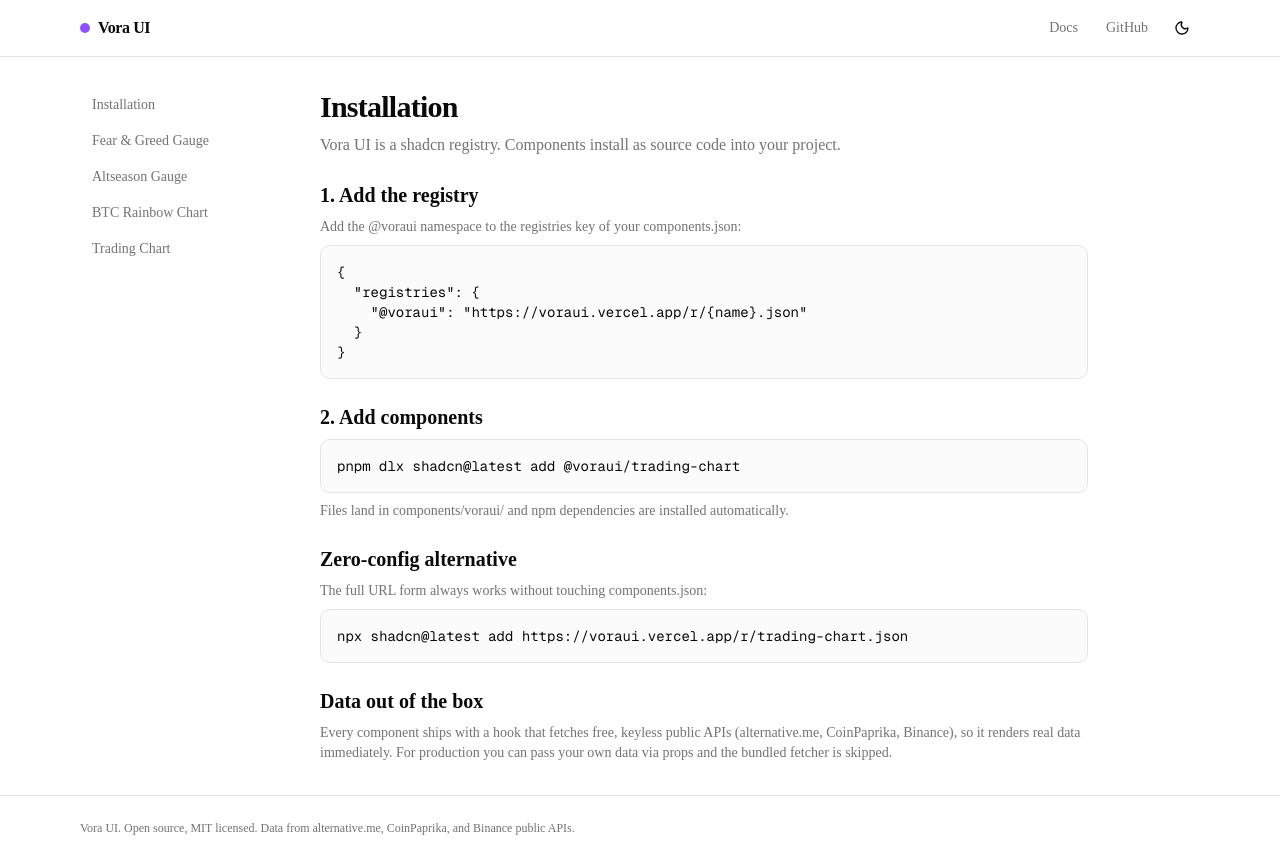
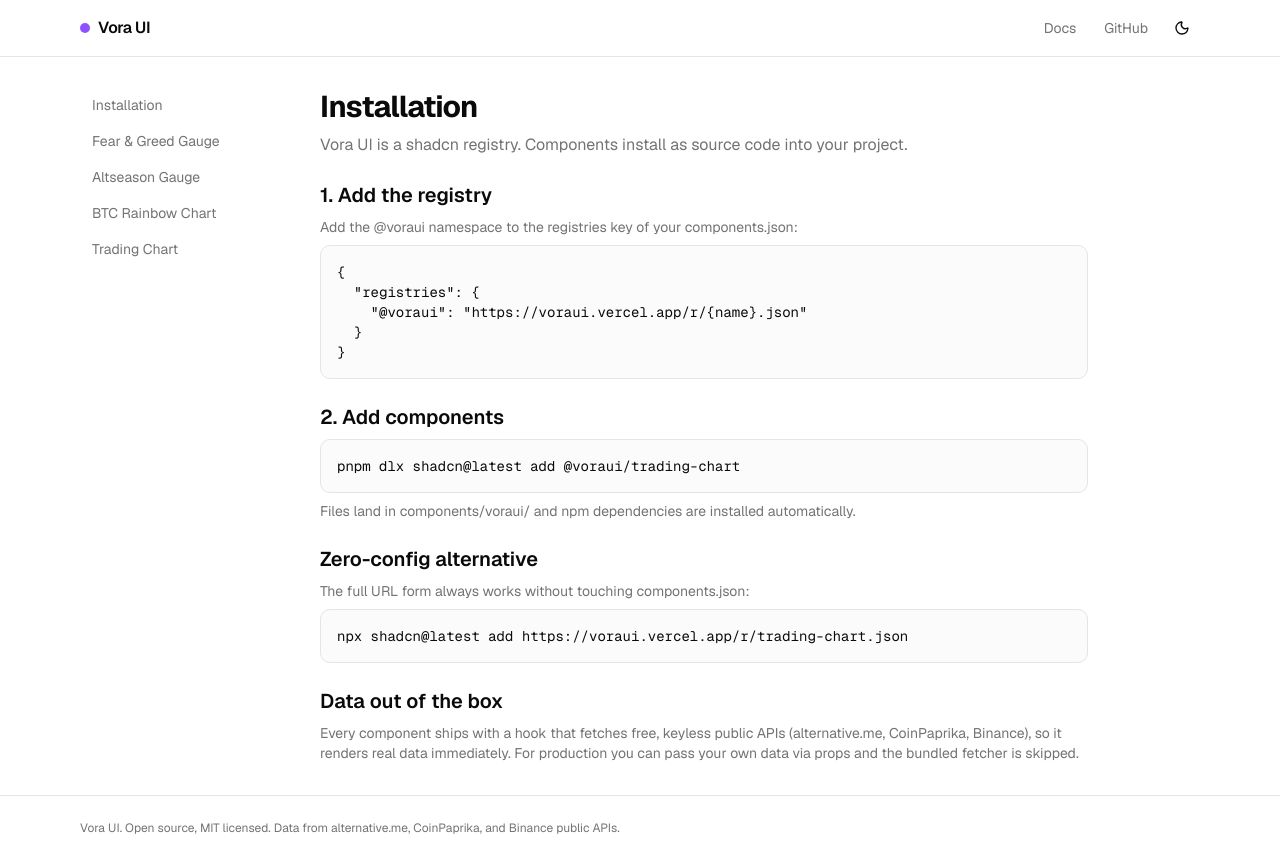
Before and after one commit to josealbertoruizr/voraui, a Next.js app: page /docs in a window 1280 px wide. Built offline with nearby package versions, Linux system fonts and the light colour scheme.

Commit message:
fix: map font-sans to the Geist variable and apply it on body

```diff
--- a/app/globals.css
+++ b/app/globals.css
@@ -7,9 +7,9 @@
 @theme inline {
   --color-background: var(--background);
   --color-foreground: var(--foreground);
-  --font-sans: var(--font-sans);
+  --font-sans: var(--font-geist-sans);
   --font-mono: var(--font-geist-mono);
-  --font-heading: var(--font-sans);
+  --font-heading: var(--font-geist-sans);
   --color-sidebar-ring: var(--sidebar-ring);
   --color-sidebar-border: var(--sidebar-border);
   --color-sidebar-accent-foreground: var(--sidebar-accent-foreground);
@@ -122,9 +122,6 @@
     @apply border-border outline-ring/50;
   }
   body {
-    @apply bg-background text-foreground;
-  }
-  html {
-    @apply font-sans;
+    @apply bg-background text-foreground font-sans;
   }
 }
```
